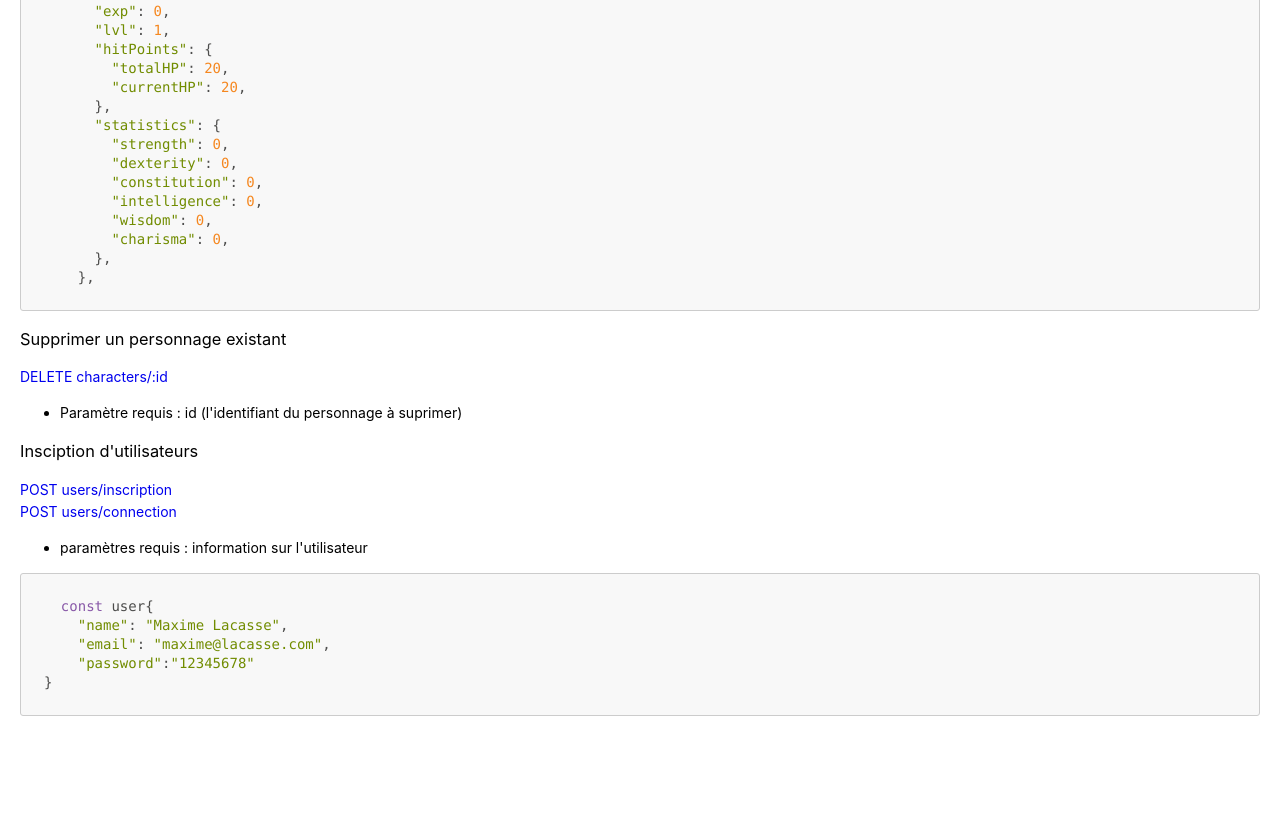
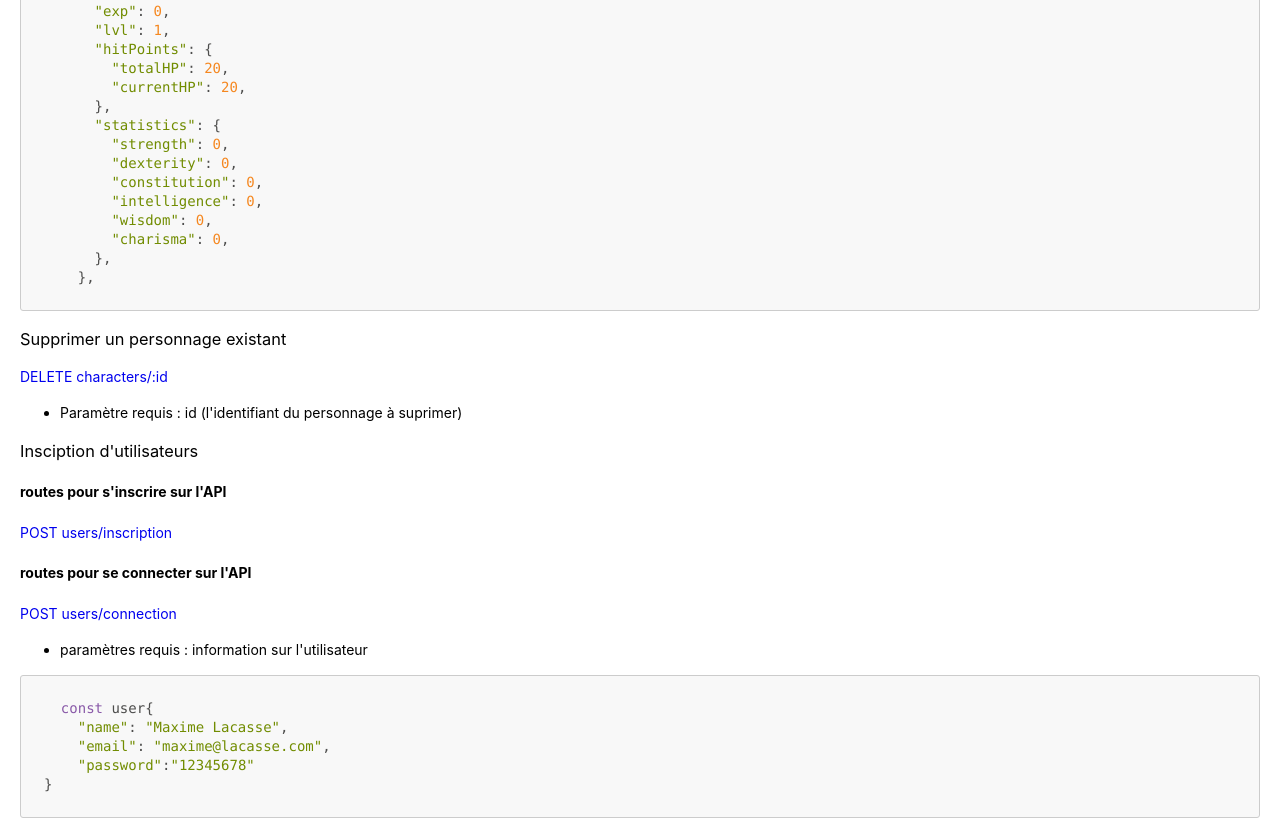
Before and after one commit to sebastien-malo-jean/H25-41F_Library, a plain HTML site: page readme.html in a window 1280 px wide. Shown: the part 2359-3191 px from the top of the page. Before the commit the page ends 3089 px from the top, so only its background shows below. Drawn offline with Linux system fonts and the light colour scheme; a script that the page names is missing.

Commit message:
Mise à jour de la documentation pour les routes d'inscription et de connexion des utilisateurs, ajout de titres pour une meilleure clarté.

```diff
--- a/readme.html
+++ b/readme.html
@@ -510,8 +510,10 @@ code {
 <li>Paramètre requis : id (l'identifiant du personnage à suprimer)</li>
 </ul>
 <h3 id="insciption-dutilisateurs">Insciption d'utilisateurs</h3>
-<p><a href="https://h25-41f-library.onrender.com/users/inscription">POST users/inscription</a><br>
-<a href="https://h25-41f-library.onrender.com/users/connection">POST users/connection</a></p>
+<h4 id="routes-pour-sinscrire-sur-lapi">routes pour s'inscrire sur l'API</h4>
+<p><a href="https://h25-41f-library.onrender.com/users/inscription">POST users/inscription</a></p>
+<h4 id="routes-pour-se-connecter-sur-lapi">routes pour se connecter sur l'API</h4>
+<p><a href="https://h25-41f-library.onrender.com/users/connection">POST users/connection</a></p>
 <ul>
 <li>paramètres requis : information sur l'utilisateur</li>
 </ul>
```
Also changed, not shown: Backend/public/index.html (+4 -3 lines).
